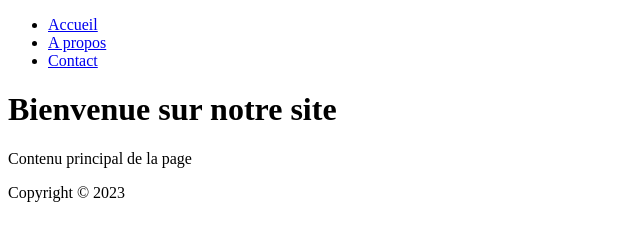
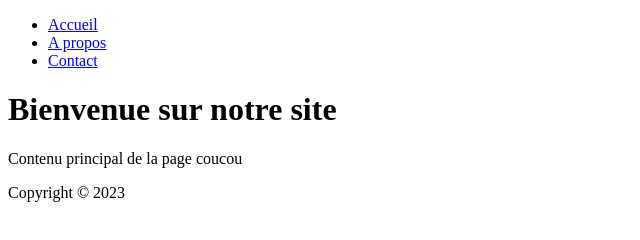
Before and after one commit to elmimane/website-github, a plain HTML site: page index.html in a window 1280 px wide. Shown: the full height of the page, 0-640 px from the left. Drawn offline with Linux system fonts and the light colour scheme.

Commit message:
Update index.html

```diff
--- a/index.html
+++ b/index.html
@@ -15,7 +15,8 @@
     </header>
     <main>
       <h1>Bienvenue sur notre site</h1>
-      <p>Contenu principal de la page</p>
+      <p>Contenu principal de la page
+      coucou </p>
     </main>
     <footer>
       <p>Copyright © 2023</p>
```
